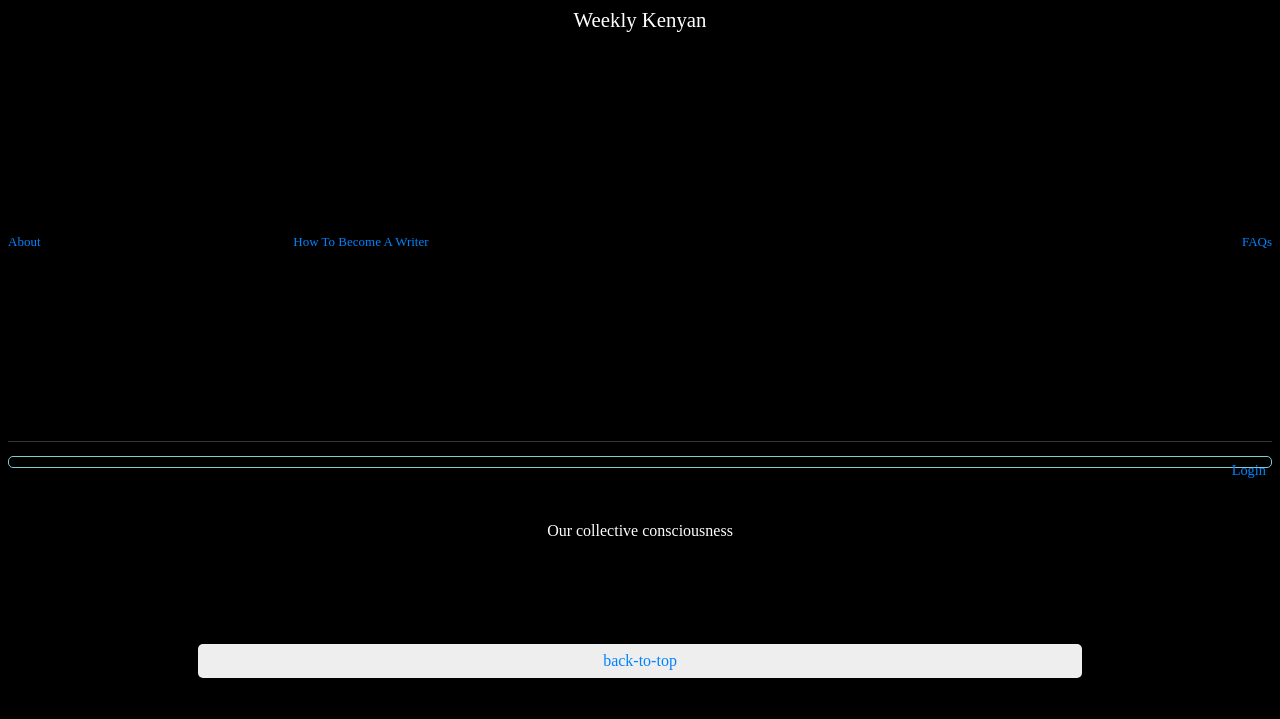
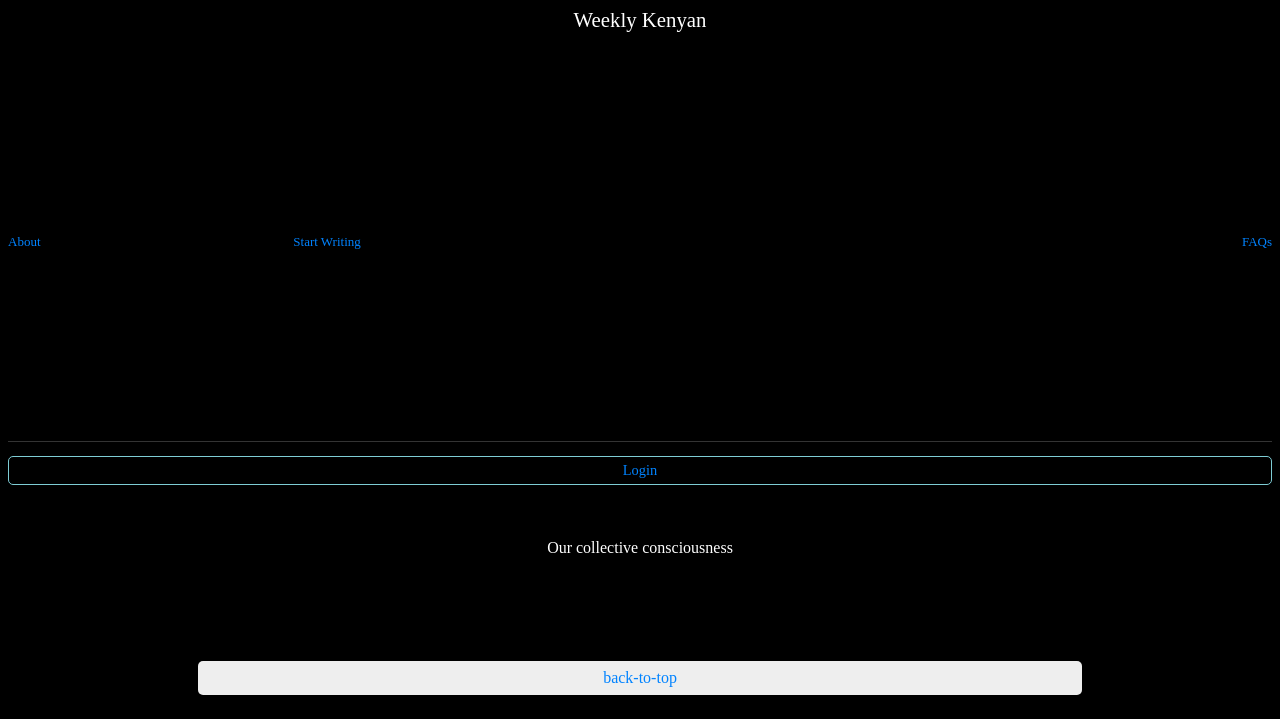
Before and after one commit to bolshoibooze/weekly, a Django app: template home/templates/mobile_core.html in a window 1280 px wide. Shown: the top 719 px of the page. Run offline with Django 3.2, Linux system fonts and the light colour scheme; the template is opened without the code that fills it, so the values that code supplies are empty; parts of the project's set-up code (start-up, migrations or seed data) failed here and were passed over; some libraries are stand-ins or nearby versions.

Commit message:
edits:core app

```diff
--- a/home/templates/desktop_core.html
+++ b/home/templates/desktop_core.html
@@ -116,13 +116,13 @@
                </p>
 
        <div class="bottom-menu">
- <a class="align-left" href="/home/about/">About </a>
+ <a class="align-left" href="/about/about/">About </a>
               {% if user.is_a_writer %}
      <a class="item-two" href="/home/create/">Write</a>
                {% else %}
      <a class="item-two" href="/about/start_writing/">How To Become A Writer</a>
                {% endif %}
-   <a class="align-right" href="/home/faqs/">FAQs</a>
+   <a class="align-right" href="/about/faqs/">FAQs</a>
       			</div>
 
 
@@ -130,7 +130,7 @@
 
       			{% if user.is_authenticated %}
       			<p class="align-center">
-    <a class="" href="{% url 'myprofile' %}">{{user.full_name}}</a>  &middot; <a class="" href="{% url 'logout' %}">Logout</a>
+ <a href="/users/myprofile/">{{user.full_name}}</a>  &middot; <a  href="/users/logout/">Logout</a>
                         </p>
 
                         {% else %}
--- a/home/templates/mobile_core.html
+++ b/home/templates/mobile_core.html
@@ -95,7 +95,7 @@ content="width=device-width, initial-scale=1.0, maximum-scale=1.0, user-scalable
                 {% if user.is_a_writer %}
      <a class="item-two" href="/home/create/">Write</a>
                   {% else %}
-     <a class="item-two" href="/about/start_writing/">How To Become A Writer</a>
+     <a class="item-two" href="/about/start_writing/">Start Writing</a>
                    {% endif %}
    <a class="align-right" href="/about/faqs/">FAQs</a>
       			</div>
@@ -109,8 +109,8 @@ content="width=device-width, initial-scale=1.0, maximum-scale=1.0, user-scalable
 
                         {% else %}
 
-                        <p class="author styled">
-                 <a class="align-right" href="{% url 'login' %}">Login</a>
+                        <p class="styled">
+                 <a  href="{% url 'login' %}">Login</a>
                  </p>
       			{% endif %}
 
@@ -139,8 +139,10 @@ content="width=device-width, initial-scale=1.0, maximum-scale=1.0, user-scalable
 
 {% endblock %}
  <!-- Google Analytics: change UA-XXXXX-X to be your site's ID. -->
+ <!--
  <script src="http://ajax.googleapis.com/ajax/libs/jquerymobile/1.4.5/jquery.mobile.min.js">
  </script>
+ -->
 
   <script type="text/javascript">
 window.twttr=(function(d,s,id){var t,js,fjs=d.getElementsByTagName(s)[0];if(d.getElementById(id)){return}js=d.createElement(s);js.id=id;js.src="https://platform.twitter.com/widgets.js";fjs.parentNode.insertBefore(js,fjs);return window.twttr||(t={_e:[],ready:function(f){t._e.push(f)}})}(document,"script","twitter-wjs"));
```
